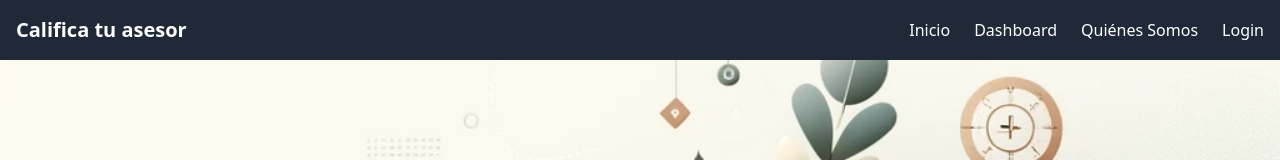
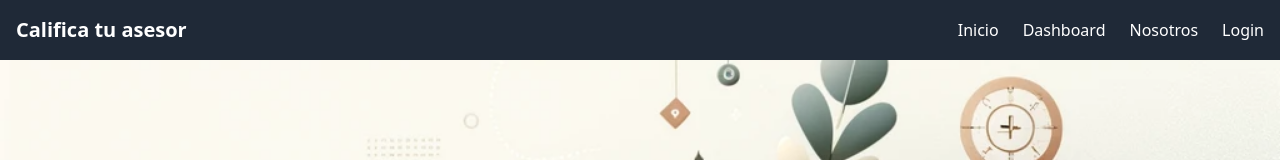
Before and after one commit to luiscarp/calificador_director_tesis, a Next.js app: page /dashboard in a window 1280 px wide. Shown: the top 160 px of the page. Built offline with nearby package versions, Linux system fonts and the light colour scheme; no server answers.

Commit message:
navbarmod

```diff
--- a/components/NavBar.js
+++ b/components/NavBar.js
@@ -28,7 +28,7 @@
             <span className="mr-6 mt-3 md:mt-0 cursor-pointer">Dashboard</span>
           </Link>
           <Link href="/about">
-            <span className="mr-6 mt-3 md:mt-0 cursor-pointer">Quiénes Somos</span>
+            <span className="mr-6 mt-3 md:mt-0 cursor-pointer">Nosotros</span>
           </Link>
           <div className="mt-3 md:mt-0">
             {!session ? (
```
